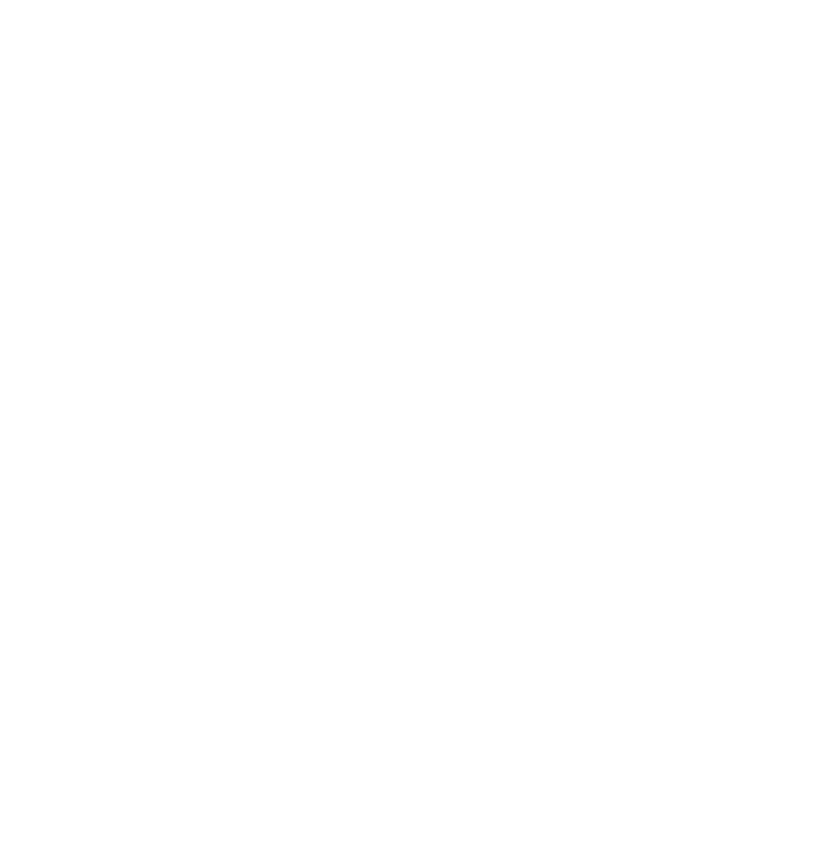
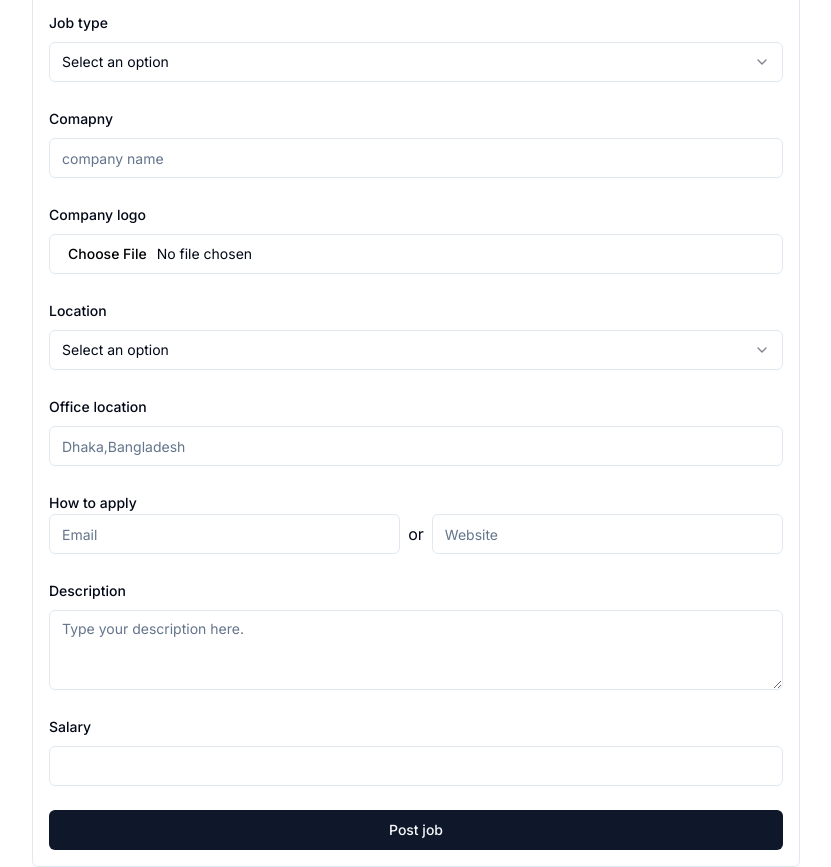
Before and after one commit to HasibulHasanRokib/nextjs-server-actions, a Next.js app: page /jobs/new in a window 1280 px wide. Shown: the part 420-1287 px from the top of the page, without its empty margins (224-1055 px from the left). Before the commit the page ends 800 px from the top, so only its background shows below. Built offline with nearby package versions, Linux system fonts and the light colour scheme.

Commit message:
Post job form

```diff
--- /dev/null
+++ b/app/jobs/new/NewJobForm.tsx
@@ -0,0 +1,244 @@
+"use client";
+
+import { Button } from "@/components/ui/button";
+import {
+  Form,
+  FormControl,
+  FormField,
+  FormItem,
+  FormLabel,
+  FormMessage,
+} from "@/components/ui/form";
+import { Input } from "@/components/ui/input";
+import { createJobSchema, CreateJobValues } from "@/lib/validation";
+import { useForm } from "react-hook-form";
+import { zodResolver } from "@hookform/resolvers/zod";
+import {
+  Select,
+  SelectContent,
+  SelectItem,
+  SelectTrigger,
+  SelectValue,
+} from "@/components/ui/select";
+import { jobTypes, locationType } from "@/lib/job-types";
+import { Label } from "@/components/ui/label";
+import { Textarea } from "@/components/ui/textarea";
+import SubmitBtn from "@/components/SubmitBtn";
+
+export default function NewJobForm() {
+  const form = useForm<CreateJobValues>({
+    resolver: zodResolver(createJobSchema),
+  });
+
+  const submit = (values: CreateJobValues) => {
+    console.log(values);
+  };
+
+  return (
+    <main className="mx-auto my-10 max-w-3xl space-y-10">
+      <div className="space-y-5 text-center">
+        <h1 className="text-4xl font-bold">Find your perfect developer</h1>
+        <p className="text-muted-foreground">
+          Get your job posting seen by thousands of job seekers.
+        </p>
+      </div>
+      <div className="space-y-6 rounded-md border p-4">
+        <div>
+          <h2 className="font-semibold">Job details</h2>
+          <p className="text-muted-foreground">
+            Provide a job description and details
+          </p>
+        </div>
+        <div>
+          <Form {...form}>
+            <form onSubmit={form.handleSubmit(submit)} className="space-y-6">
+              <FormField
+                control={form.control}
+                name="title"
+                render={({ field }) => (
+                  <FormItem>
+                    <FormLabel>Job title</FormLabel>
+                    <FormControl>
+                      <Input placeholder="e.g.Frontend Developer" {...field} />
+                    </FormControl>
+                    <FormMessage />
+                  </FormItem>
+                )}
+              />
+              <FormField
+                control={form.control}
+                name="type"
+                render={({ field }) => (
+                  <FormItem>
+                    <FormLabel>Job type</FormLabel>
+                    <FormControl>
+                      <Select onValueChange={field.onChange} defaultValue="">
+                        <SelectTrigger>
+                          <SelectValue placeholder="Select an option" />
+                        </SelectTrigger>
+                        <SelectContent>
+                          {jobTypes.map((type) => (
+                            <SelectItem key={type} value={type}>
+                              {type}
+                            </SelectItem>
+                          ))}
+                        </SelectContent>
+                      </Select>
+                    </FormControl>
+                    <FormMessage />
+                  </FormItem>
+                )}
+              />
+              <FormField
+                control={form.control}
+                name="companyName"
+                render={({ field }) => (
+                  <FormItem>
+                    <FormLabel>Comapny</FormLabel>
+                    <FormControl>
+                      <Input placeholder="company name" {...field} />
+                    </FormControl>
+                    <FormMessage />
+                  </FormItem>
+                )}
+              />
+              <FormField
+                control={form.control}
+                name="companyLogoUrl"
+                render={({ field: { value, ...fieldValues } }) => (
+                  <FormItem>
+                    <FormLabel>Company logo</FormLabel>
+                    <FormControl>
+                      <Input
+                        type="file"
+                        {...fieldValues}
+                        accept="image/*"
+                        onChange={(e) => {
+                          const file = e.target.files?.[0];
+                          fieldValues.onChange(file);
+                        }}
+                      />
+                    </FormControl>
+                    <FormMessage />
+                  </FormItem>
+                )}
+              />
+              <FormField
+                control={form.control}
+                name="locationType"
+                render={({ field }) => (
+                  <FormItem>
+                    <FormLabel>Location</FormLabel>
+                    <FormControl>
+                      <Select onValueChange={field.onChange} defaultValue="">
+                        <SelectTrigger>
+                          <SelectValue placeholder="Select an option" />
+                        </SelectTrigger>
+                        <SelectContent>
+                          {locationType.map((type) => (
+                            <SelectItem key={type} value={type}>
+                              {type}
+                            </SelectItem>
+                          ))}
+                        </SelectContent>
+                      </Select>
+                    </FormControl>
+                    <FormMessage />
+                  </FormItem>
+                )}
+              />
+              <FormField
+                control={form.control}
+                name="location"
+                render={({ field }) => (
+                  <FormItem>
+                    <FormLabel>Office location</FormLabel>
+                    <FormControl>
+                      <Input
+                        type="text"
+                        placeholder="Dhaka,Bangladesh"
+                        {...field}
+                      />
+                    </FormControl>
+                    <FormMessage />
+                  </FormItem>
+                )}
+              />
+              <div className="">
+                <Label htmlFor="applicationEmail">How to apply</Label>
+                <div className="flex items-center justify-between gap-2">
+                  <FormField
+                    control={form.control}
+                    name="applicationEmail"
+                    render={({ field }) => (
+                      <FormItem className="grow">
+                        <FormControl>
+                          <Input
+                            id="applicationEmail"
+                            type="email"
+                            placeholder="Email"
+                            {...field}
+                          />
+                        </FormControl>
+                        <FormMessage />
+                      </FormItem>
+                    )}
+                  />
+                  <p>or</p>
+                  <FormField
+                    control={form.control}
+                    name="applicationUrl"
+                    render={({ field }) => (
+                      <FormItem className="grow">
+                        <FormControl>
+                          <Input
+                            id="applicationUrl"
+                            type="url"
+                            placeholder="Website"
+                            {...field}
+                          />
+                        </FormControl>
+                        <FormMessage />
+                      </FormItem>
+                    )}
+                  />
+                </div>
+              </div>
+              <FormField
+                control={form.control}
+                name="description"
+                render={({ field }) => (
+                  <FormItem>
+                    <FormLabel>Description</FormLabel>
+                    <FormControl>
+                      <Textarea
+                        {...field}
+                        placeholder="Type your description here."
+                      />
+                    </FormControl>
+                    <FormMessage />
+                  </FormItem>
+                )}
+              />
+              <FormField
+                control={form.control}
+                name="salary"
+                render={({ field }) => (
+                  <FormItem>
+                    <FormLabel>Salary</FormLabel>
+                    <FormControl>
+                      <Input type="text" {...field} />
+                    </FormControl>
+                    <FormMessage />
+                  </FormItem>
+                )}
+              />
+
+              <SubmitBtn title="Post job" />
+            </form>
+          </Form>
+        </div>
+      </div>
+    </main>
+  );
+}
--- a/app/jobs/new/page.tsx
+++ b/app/jobs/new/page.tsx
@@ -1,7 +1,10 @@
 import React from 'react'
+import NewJobForm from './NewJobForm'
 
 export default function CreateJob() {
   return (
-    <div>CreateJob</div>
+    <div>
+      <NewJobForm/>
+    </div>
   )
 }
--- a/components/ui/form.tsx
+++ b/components/ui/form.tsx
@@ -1,8 +1,8 @@
-"use client"
+"use client";
 
-import * as React from "react"
-import * as LabelPrimitive from "@radix-ui/react-label"
-import { Slot } from "@radix-ui/react-slot"
+import * as React from "react";
+import * as LabelPrimitive from "@radix-ui/react-label";
+import { Slot } from "@radix-ui/react-slot";
 import {
   Controller,
   ControllerProps,
@@ -10,27 +10,27 @@ import {
   FieldValues,
   FormProvider,
   useFormContext,
-} from "react-hook-form"
+} from "react-hook-form";
 
-import { cn } from "@/lib/utils"
-import { Label } from "@/components/ui/label"
+import { cn } from "@/lib/utils";
+import { Label } from "@/components/ui/label";
 
-const Form = FormProvider
+const Form = FormProvider;
 
 type FormFieldContextValue<
   TFieldValues extends FieldValues = FieldValues,
-  TName extends FieldPath<TFieldValues> = FieldPath<TFieldValues>
+  TName extends FieldPath<TFieldValues> = FieldPath<TFieldValues>,
 > = {
-  name: TName
-}
+  name: TName;
+};
 
 const FormFieldContext = React.createContext<FormFieldContextValue>(
-  {} as FormFieldContextValue
-)
+  {} as FormFieldContextValue,
+);
 
 const FormField = <
   TFieldValues extends FieldValues = FieldValues,
-  TName extends FieldPath<TFieldValues> = FieldPath<TFieldValues>
+  TName extends FieldPath<TFieldValues> = FieldPath<TFieldValues>,
 >({
   ...props
 }: ControllerProps<TFieldValues, TName>) => {
@@ -38,21 +38,21 @@ const FormField = <
     <FormFieldContext.Provider value={{ name: props.name }}>
       <Controller {...props} />
     </FormFieldContext.Provider>
-  )
-}
+  );
+};
 
 const useFormField = () => {
-  const fieldContext = React.useContext(FormFieldContext)
-  const itemContext = React.useContext(FormItemContext)
-  const { getFieldState, formState } = useFormContext()
+  const fieldContext = React.useContext(FormFieldContext);
+  const itemContext = React.useContext(FormItemContext);
+  const { getFieldState, formState } = useFormContext();
 
-  const fieldState = getFieldState(fieldContext.name, formState)
+  const fieldState = getFieldState(fieldContext.name, formState);
 
   if (!fieldContext) {
-    throw new Error("useFormField should be used within <FormField>")
+    throw new Error("useFormField should be used within <FormField>");
   }
 
-  const { id } = itemContext
+  const { id } = itemContext;
 
   return {
     id,
@@ -61,53 +61,47 @@ const useFormField = () => {
     formDescriptionId: `${id}-form-item-description`,
     formMessageId: `${id}-form-item-message`,
     ...fieldState,
-  }
-}
+  };
+};
 
 type FormItemContextValue = {
-  id: string
-}
+  id: string;
+};
 
 const FormItemContext = React.createContext<FormItemContextValue>(
-  {} as FormItemContextValue
-)
+  {} as FormItemContextValue,
+);
 
 const FormItem = React.forwardRef<
   HTMLDivElement,
   React.HTMLAttributes<HTMLDivElement>
 >(({ className, ...props }, ref) => {
-  const id = React.useId()
+  const id = React.useId();
 
   return (
     <FormItemContext.Provider value={{ id }}>
       <div ref={ref} className={cn("space-y-2", className)} {...props} />
     </FormItemContext.Provider>
-  )
-})
-FormItem.displayName = "FormItem"
+  );
+});
+FormItem.displayName = "FormItem";
 
 const FormLabel = React.forwardRef<
   React.ElementRef<typeof LabelPrimitive.Root>,
   React.ComponentPropsWithoutRef<typeof LabelPrimitive.Root>
->(({ className, ...props }, ref) => {
-  const { error, formItemId } = useFormField()
+>((props, ref) => {
+  const { formItemId } = useFormField();
 
-  return (
-    <Label
-      ref={ref}
-      className={cn(error && "text-destructive", className)}
-      htmlFor={formItemId}
-      {...props}
-    />
-  )
-})
-FormLabel.displayName = "FormLabel"
+  return <Label ref={ref} htmlFor={formItemId} {...props} />;
+});
+FormLabel.displayName = "FormLabel";
 
 const FormControl = React.forwardRef<
   React.ElementRef<typeof Slot>,
   React.ComponentPropsWithoutRef<typeof Slot>
 >(({ ...props }, ref) => {
-  const { error, formItemId, formDescriptionId, formMessageId } = useFormField()
+  const { error, formItemId, formDescriptionId, formMessageId } =
+    useFormField();
 
   return (
     <Slot
@@ -121,15 +115,15 @@ const FormControl = React.forwardRef<
       aria-invalid={!!error}
       {...props}
     />
-  )
-})
-FormControl.displayName = "FormControl"
+  );
+});
+FormControl.displayName = "FormControl";
 
 const FormDescription = React.forwardRef<
   HTMLParagraphElement,
   React.HTMLAttributes<HTMLParagraphElement>
 >(({ className, ...props }, ref) => {
-  const { formDescriptionId } = useFormField()
+  const { formDescriptionId } = useFormField();
 
   return (
     <p
@@ -138,19 +132,19 @@ const FormDescription = React.forwardRef<
       className={cn("text-sm text-muted-foreground", className)}
       {...props}
     />
-  )
-})
-FormDescription.displayName = "FormDescription"
+  );
+});
+FormDescription.displayName = "FormDescription";
 
 const FormMessage = React.forwardRef<
   HTMLParagraphElement,
   React.HTMLAttributes<HTMLParagraphElement>
 >(({ className, children, ...props }, ref) => {
-  const { error, formMessageId } = useFormField()
-  const body = error ? String(error?.message) : children
+  const { error, formMessageId } = useFormField();
+  const body = error ? String(error?.message) : children;
 
   if (!body) {
-    return null
+    return null;
   }
 
   return (
@@ -162,9 +156,9 @@ const FormMessage = React.forwardRef<
     >
       {body}
     </p>
-  )
-})
-FormMessage.displayName = "FormMessage"
+  );
+});
+FormMessage.displayName = "FormMessage";
 
 export {
   useFormField,
@@ -175,4 +169,4 @@ export {
   FormDescription,
   FormMessage,
   FormField,
-}
+};
--- /dev/null
+++ b/components/ui/textarea.tsx
@@ -0,0 +1,24 @@
+import * as React from "react"
+
+import { cn } from "@/lib/utils"
+
+export interface TextareaProps
+  extends React.TextareaHTMLAttributes<HTMLTextAreaElement> {}
+
+const Textarea = React.forwardRef<HTMLTextAreaElement, TextareaProps>(
+  ({ className, ...props }, ref) => {
+    return (
+      <textarea
+        className={cn(
+          "flex min-h-[80px] w-full rounded-md border border-input bg-background px-3 py-2 text-sm ring-offset-background placeholder:text-muted-foreground focus-visible:outline-none focus-visible:ring-2 focus-visible:ring-ring focus-visible:ring-offset-2 disabled:cursor-not-allowed disabled:opacity-50",
+          className
+        )}
+        ref={ref}
+        {...props}
+      />
+    )
+  }
+)
+Textarea.displayName = "Textarea"
+
+export { Textarea }
```
Also changed, not shown: lib/validation.ts (+5 -5 lines).
